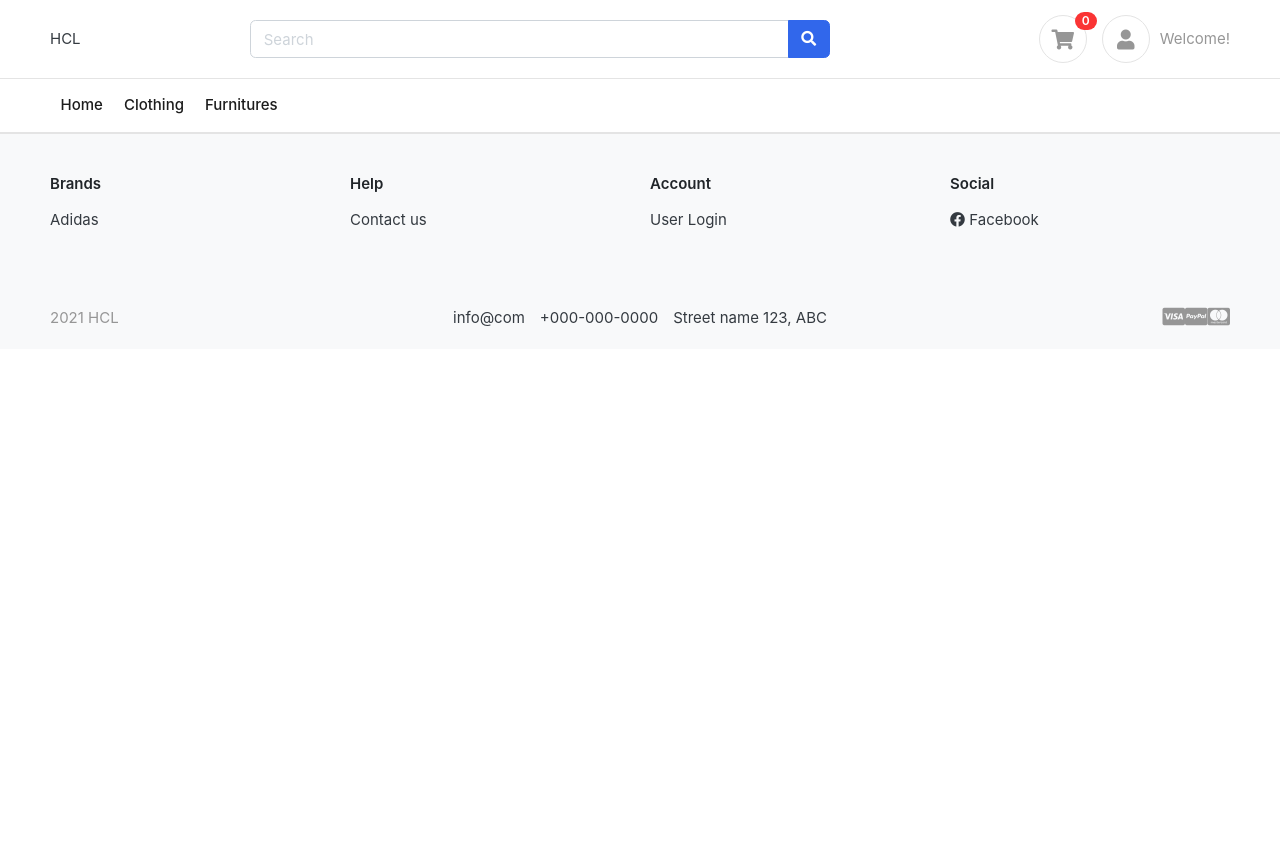
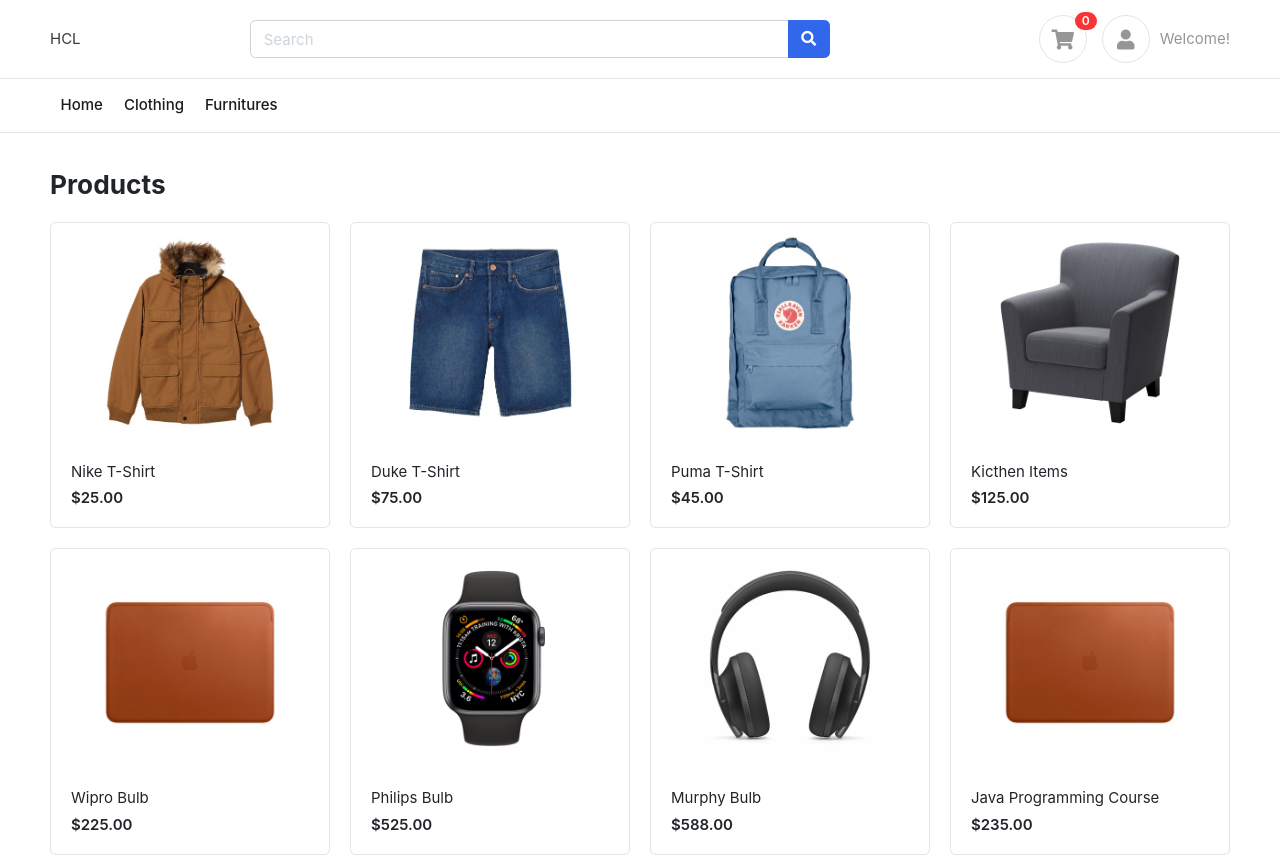
Before and after one commit to surendra246/shopping-card, an Angular app: page /products/1 in a window 1280 px wide. Before the commit this address led to /. Shown: the top 856 px of the page. Before the commit the page ends 800 px from the top, so only its background shows below. Built offline with nearby package versions, Linux system fonts and the light colour scheme; data requests are answered from the project's data file.

Commit message:
product list

```diff
--- a/src/app/app-routing.module.ts
+++ b/src/app/app-routing.module.ts
@@ -1,11 +1,13 @@
 import { NgModule } from '@angular/core';
 import { RouterModule, Routes } from '@angular/router';
 import { PaymentComponent } from './payment/payment.component';
-import { HomeComponent } from './home//home.component';
+import { HomeComponent } from './home/home.component';
+import { ProductListComponent } from './product-list/product-list.component';
 const routes: Routes = [
   { path: '', redirectTo: '/home', pathMatch: 'full' },
     { path: 'payment', component: PaymentComponent },
-    { path: 'home', component: HomeComponent }
+    { path: 'home', component: HomeComponent },
+    { path: 'products/:categoryId', component: ProductListComponent },
 ];
 
 @NgModule({
--- a/src/app/app.module.ts
+++ b/src/app/app.module.ts
@@ -10,6 +10,8 @@ import { FormsModule } from '@angular/forms';
 import { HomeComponent } from './home/home.component';
 import { PaymentComponent } from './payment/payment.component';
 import { CartComponent } from './cart/cart.component';
+import { ProductListComponent } from './product-list/product-list.component';
+import { ProductComponent } from './product/product.component';
 @NgModule({
   declarations: [
     AppComponent,
@@ -18,7 +20,9 @@ import { CartComponent } from './cart/cart.component';
     CategoryComponent,
     HomeComponent,
     PaymentComponent,
-    CartComponent
+    CartComponent,
+    ProductListComponent,
+    ProductComponent
   ],
   imports: [
     BrowserModule,
--- a/src/app/app.service.ts
+++ b/src/app/app.service.ts
@@ -15,7 +15,9 @@ export class AppService {
     return this.http.get<any>(this.configUrl + 'categories');
   }
 
-
+  getProducts() {
+    return this.http.get<any>(this.configUrl + 'products');
+  }
   sendSearchText(message: string) {
     this.subject.next({ text: message });
   }
--- a/src/app/category/category.component.html
+++ b/src/app/category/category.component.html
@@ -1,7 +1,7 @@
 <div href="#" class="card card-product-grid">
     <a href="#" class="img-wrap"> <img src={{category.imageUrl}}> </a>
     <figcaption class="info-wrap">
-        <a href="#" class="title">{{category.name}}</a>
+        <a [routerLink]= "['/products',category.category_id]" class="title">{{category.name}} {{ category.category_id}}</a>
         <!-- <div class="price mt-1">$179.00</div> price-wrap.// -->
     </figcaption>
 </div>
--- a/src/app/home/home.component.ts
+++ b/src/app/home/home.component.ts
@@ -17,9 +17,11 @@ export class HomeComponent implements OnInit {
     this.subscription = this.appService.onSearch().subscribe(message => {
       const _categories = this.categories;
       if (message) {
-        _categories.filter((cat: any) => {
-          return (cat.name.indexOf(message) > -1);
-        })
+        _categories.forEach((cat:any) => {
+          if(cat.name.indexOf(message) > -1){
+            _categories.push(cat);
+          }
+        });
         console.log( _categories)
       }
     });
--- /dev/null
+++ b/src/app/product-list/product-list.component.html
@@ -0,0 +1,17 @@
+<section class="section-name padding-y-sm">
+    <div class="container">
+
+        <header class="section-heading">
+            <h3 class="section-title">Products</h3>
+        </header><!-- sect-heading -->
+
+
+        <div class="row">
+            <!-- col.// -->
+            <div class="col-md-3" *ngFor="let product of products; index as i;">
+                <app-product [product]="product"></app-product>
+            </div> <!-- col.// -->
+        </div> <!-- row.// -->
+
+    </div><!-- container // -->
+</section>
--- /dev/null
+++ b/src/app/product-list/product-list.component.ts
@@ -0,0 +1,32 @@
+import { Component, OnInit } from '@angular/core';
+import { ActivatedRoute } from '@angular/router';
+import { AppService } from '../app.service';
+
+@Component({
+  selector: 'app-product-list',
+  templateUrl: './product-list.component.html',
+  styleUrls: ['./product-list.component.css']
+})
+export class ProductListComponent implements OnInit {
+  products: any = [];
+  constructor(private appService: AppService, private activatedRoute: ActivatedRoute) { }
+
+  ngOnInit(): void {
+    this.activatedRoute.params.subscribe((params: any) => {
+      console.log(params.categoryId);
+      if (params.categoryId) {
+
+        this.getProducts(params.categoryId);
+      }
+    });
+  }
+
+  getProducts(catId: any) {
+    this.appService.getProducts()
+      .subscribe((data: any) => {
+        console.log("data ::", data)
+        this.products = data;
+      });
+  }
+
+}
--- /dev/null
+++ b/src/app/product/product.component.html
@@ -0,0 +1,7 @@
+<div href="#" class="card card-product-grid">
+    <a href="#" class="img-wrap"> <img src={{product.imageURL}}> </a>
+    <figcaption class="info-wrap">
+        <a href="#" class="title">{{product.product_name}}</a>
+        <div class="price mt-1">${{product.price}}</div>
+    </figcaption>
+</div>
--- /dev/null
+++ b/src/app/product/product.component.ts
@@ -0,0 +1,15 @@
+import { Component, Input, OnInit } from '@angular/core';
+
+@Component({
+  selector: 'app-product',
+  templateUrl: './product.component.html',
+  styleUrls: ['./product.component.css']
+})
+export class ProductComponent implements OnInit {
+  @Input() product:any;
+  constructor() { }
+
+  ngOnInit(): void {
+  }
+
+}
```
Also changed, not shown: src/app/product-list/product-list.component.css (added), src/app/product/product.component.css (added), 2 other files (tests, documents, lock files or other folders).
